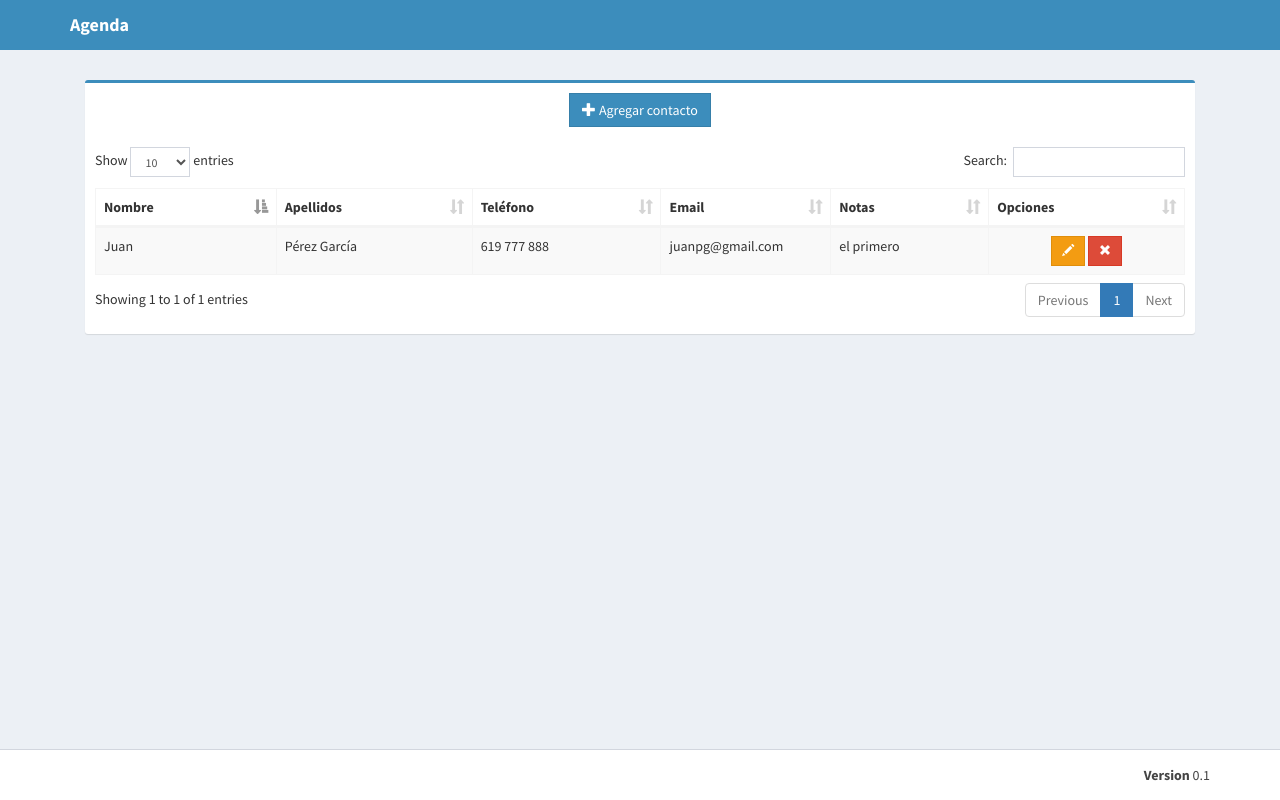
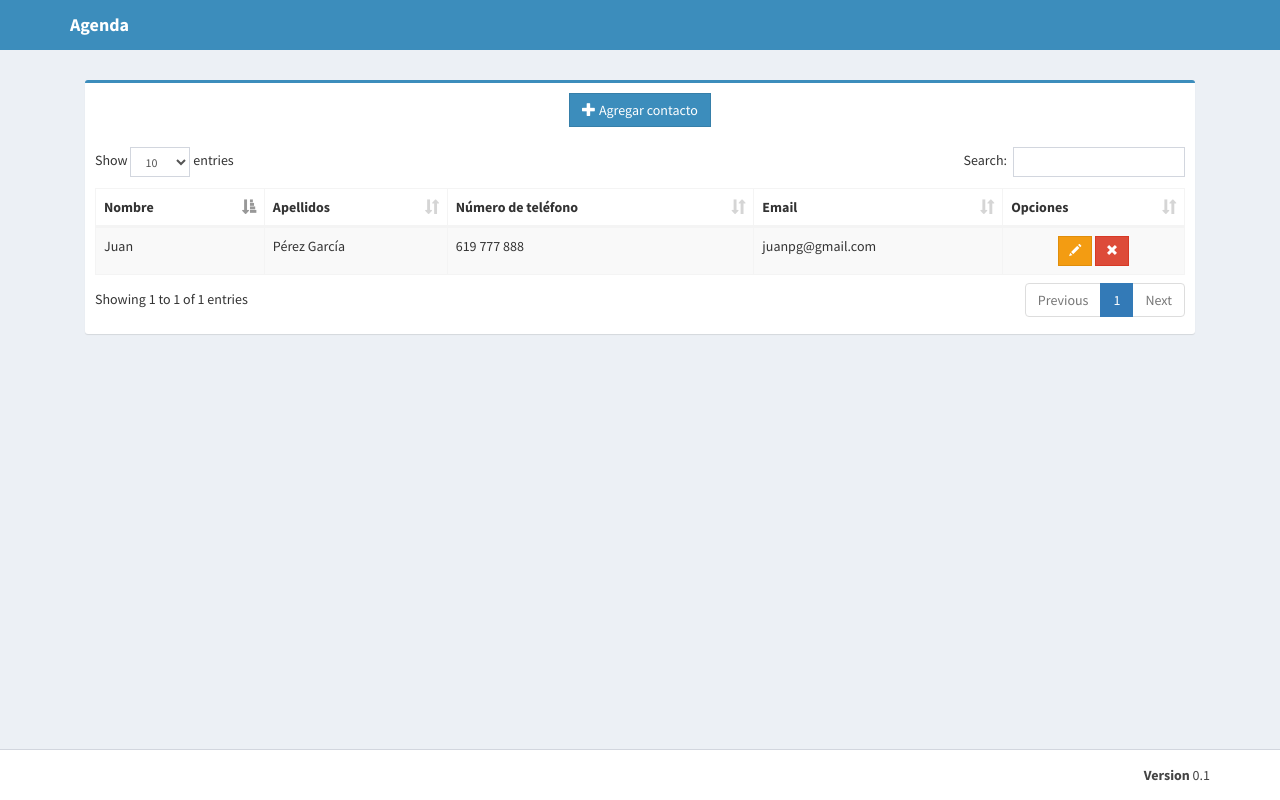
Before and after one commit to jmlcas/crud-agenda, a Flask app: page / in a window 1280 px wide. Run offline with Flask 2, Linux system fonts and the light colour scheme; data comes from the database, SQL or seed files in the repository; both versions use the stored data as it was before the commit; data that the repository does not hold is empty; some libraries are stand-ins or nearby versions.

Commit message:
Add files via upload

```diff
--- a/source_code/module/database.py
+++ b/source_code/module/database.py
@@ -29,8 +29,8 @@ class Database:
         cursor = con.cursor()
 
         try:
-            cursor.execute("INSERT INTO phone_book(name,surnames,phone,address,notes) VALUES(%s, %s, %s, %s, %s)",
-                           (data['name'], data['surnames'], data['phone'], data['address'], data['notes'],))
+            cursor.execute("INSERT INTO phone_book(name,surnames,phone,address) VALUES(%s, %s, %s, %s)",
+                           (data['name'], data['surnames'], data['phone'], data['address'],))
             con.commit()
 
             return True
@@ -46,8 +46,8 @@ class Database:
         cursor = con.cursor()
 
         try:
-            cursor.execute("UPDATE phone_book set name = %s, surnames = %s, phone = %s, address = %s, notes = %s where id = %s",
-                           (data['name'], data['surnames'], data['phone'], data['address'], data['notes'], id,))
+            cursor.execute("UPDATE phone_book set name = %s, surnames = %s, phone = %s, address = %s where id = %s",
+                           (data['name'], data['surnames'], data['phone'], data['address'], id,))
             con.commit()
 
             return True
--- a/source_code/templates/index.html
+++ b/source_code/templates/index.html
@@ -11,14 +11,6 @@
   <link rel="stylesheet" href="{{ url_for('static', filename='css/AdminLTE.min.css')}}">
   <link rel="stylesheet" href="{{ url_for('static', filename='css/_all-skins.min.css')}}">
   <link rel="stylesheet" href="{{ url_for('static', filename='css/dataTables.bootstrap.css')}}">
-
-  <style type="text/css">
-    td.list {
-    overflow: hidden;
-    white-space: nowrap;
-    text-overflow: ellipsis;
-    max-width: 66px;}
-  </style>
 
 </head>
 
@@ -64,9 +56,8 @@
                   <tr>
                     <th>Nombre</th>
                     <th>Apellidos</th>
-                    <th>Teléfono</th>
+                    <th>Número de teléfono</th>
                     <th>Email</th>
-                    <th>Notas</th>
                     <th>Opciones</th>
                   </tr>
                 </thead>
@@ -79,16 +70,14 @@
                     <td></td>
                     <td></td>
                     <td></td>
-                    <td></td>
                   </tr>
                     {% else %}
                   <tr>
                       {% for row in data %}
-                    <td class="list">{{ row[1] }}</td>
-                    <td class="list">{{ row[2] }}</td>
-                    <td class="list">{{ row[3] }}</td>
-                    <td class="list">{{ row[4] }}</td>
-                    <td class="list">{{ row[5] }}</td>
+                    <td>{{ row[1] }}</td>
+                    <td>{{ row[2] }}</td>
+                    <td>{{ row[3] }}</td>
+                    <td>{{ row[4] }}</td>
                     <td align="center">
                       <a href="/update/{{ row[0]}}">
                         <button type="button" class="btn btn-sm btn-warning btn-flat" title="Actualizar"><span class="glyphicon glyphicon-pencil"></span></button>
```
Also changed, not shown: database/crud_flask.sql (+3 -4 lines), source_code/templates/add.html (+1 -9 lines), source_code/templates/delete.html (+0 -9 lines), source_code/templates/update.html (+0 -8 lines).
